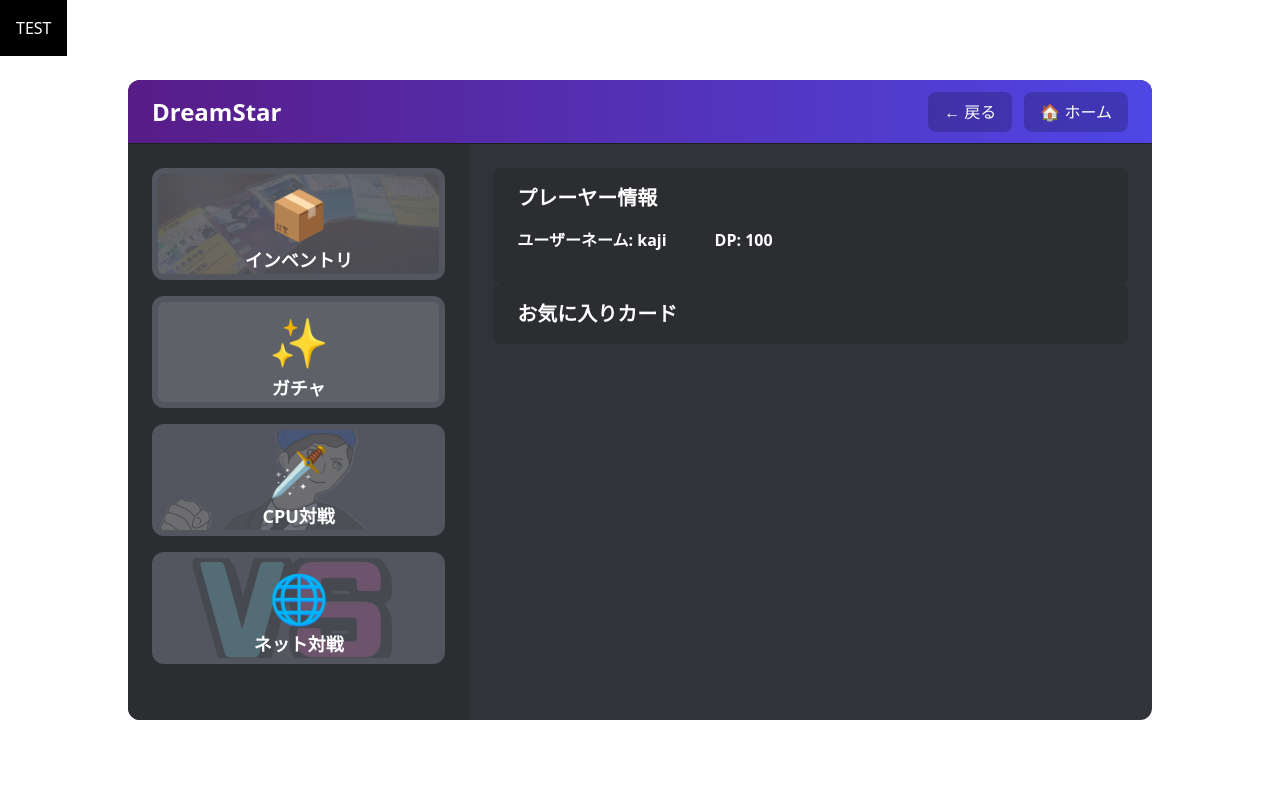
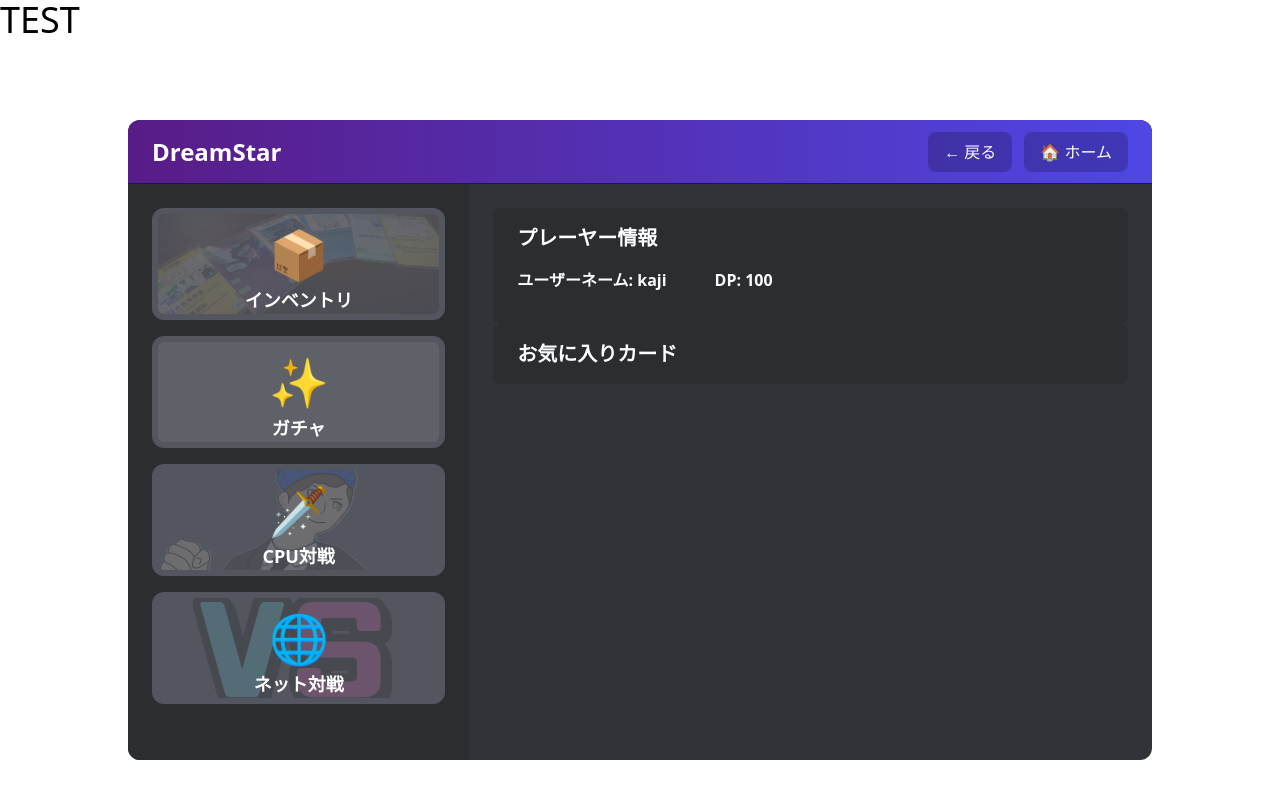
Before and after one commit to kajikaji5678/dream-star, a React (Vite) app: page / in a window 1280 px wide. Shown: the top 798 px of the page. Built offline with nearby package versions, Linux system fonts and the light colour scheme; grey boxes are pictures that could not be loaded.

Commit message:
APIチェック

```diff
--- a/src/App.tsx
+++ b/src/App.tsx
@@ -64,7 +64,7 @@ export default function App() {
 
   return (
     <>
-    <div className="fixed top-0 left-0 z-50 bg-black text-white p-4">
+    <div className="text-4xl">
       TEST
     </div>
       <BrowserRouter>
```
